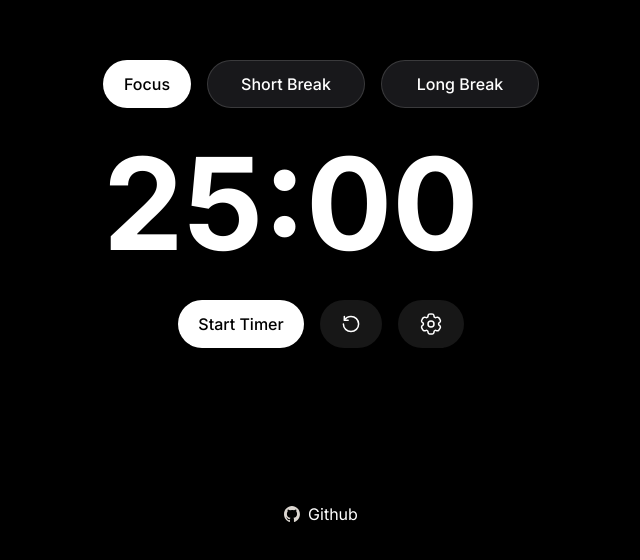
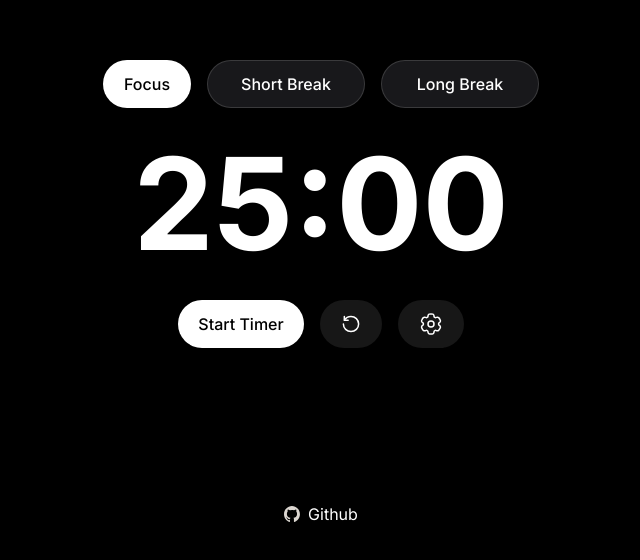
Before and after one commit to jorge-becerra/pomodoro, a Next.js app: page / in a window 1280 px wide. Shown: the part 196-756 px from the top of the page, without its empty margins (319-959 px from the left). Built offline with nearby package versions, Linux system fonts and the light colour scheme.

Commit message:
Fix: centered timer

```diff
--- a/app/page.tsx
+++ b/app/page.tsx
@@ -40,7 +40,6 @@
     const darkMode = isColorDark(backgroundColor);
     setIsDarkMode(darkMode);
 
-    // Update DOM
     document.body.style.backgroundColor = backgroundColor;
     localStorage.setItem('backgroundColor', backgroundColor);
 
@@ -57,7 +56,7 @@
 
   return (
     <div className={`grid grid-rows-[20px_1fr_20px] items-center justify-items-center min-h-screen p-8 pb-20 gap-16 sm:p-20 ${isDarkMode ? 'text-white' : 'text-black'}`}>
-      <main className="flex flex-col gap-[32px] row-start-2 items-center sm:items-start">
+      <main className="flex flex-col gap-[32px] row-start-2 items-center w-full">
         <div className="flex gap-4 items-center flex-col sm:flex-row">
           <button
             className={clsx(
@@ -96,7 +95,7 @@
             Long Break
           </button>
         </div>
-        <div className="text-center gap-4">
+        <div className="flex justify-center w-full">
           <Timer time={currentTime} active={isTimerActive} resetKey={resetKey} isDark={isDarkMode} />
         </div>
         <div className="flex justify-center w-full gap-4">
```
